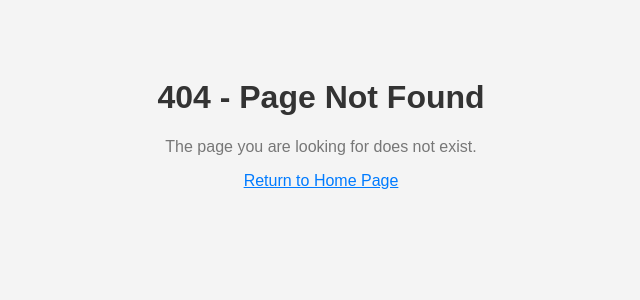
After one commit to Jamesnef/star-wars, a Flask app: template templates/404.html in a window 1280 px wide. The commit adds this page. Shown: the top 300 px of the page, without its empty margins (319-959 px from the left). Run offline with Flask 3, Linux system fonts and the light colour scheme; the template is opened without the code that fills it, so the values that code supplies are empty.

Commit message:
page 404 bug fix + starwardb contact name change

```diff
--- a/routes.py
+++ b/routes.py
@@ -17,50 +17,66 @@ def about():
 
 @app.route("/all_character")
 def all_character():
+    # Connect to the SQLite database.
     conn = sqlite3.connect("starwar.db")
     cur = conn.cursor()
+
+    # Execute an SQL query to retrieve all character data.
     cur.execute("SELECT * FROM Character")
     results = cur.fetchall()
+
     print(results)
     return render_template("all_character.html", results=results)
+
 
 @app.route("/Character/<int:id>")
 def Character(id):
     conn = sqlite3.connect("starwar.db")
     cur = conn.cursor()
-    cur.execute("SELECT * FROM Character WHERE id=?", (id,))  # Execute SQLite query to retrieve data from "Character" table in the database.
+
+    # Check if the character with the given ID exists
+    cur.execute("SELECT * FROM Character WHERE id=?", (id,))
     Character = cur.fetchone()
-    print(Character)
-    cur.execute("SELECT * FROM Abilities WHERE id=?", (id,))  # Execute SQLite query to retrieve data from "Abilities" table in the database.
+
+    if Character is None:
+        return render_template("404.html"), 404
+
+    # If the character exists, fetch other related data
+    cur.execute("SELECT * FROM Abilities WHERE id=?", (id,))
     Abilities = cur.fetchone()
     print(Abilities)
-    cur.execute("SELECT name FROM The_side WHERE id IN (SELECT aid FROM Character_abilities WHERE cid=?)", (id,))  # Retrieves the names of the sides (e.g., light side or dark side) associated with the character.
+    # Executing the query from SQLITE
+    cur.execute("SELECT name FROM The_side WHERE id IN (SELECT aid FROM Character_abilities WHERE cid=?)", (id,))
     The_side = cur.fetchall()
     print(The_side)
-    cur.execute("SELECT photo FROM Character WHERE id=?", (id,))  # Execute SQLite query to retrieve photo from "Character" table in the database.
+    # Executing the query from SQLITE
+    cur.execute("SELECT photo FROM Character WHERE id=?", (id,))
     photo = cur.fetchone()
     print(photo)
-    cur.execute("SELECT long_description FROM Character WHERE id=?", (id,))  # Execute SQLite query to retrieve photo from "Character" table in the database.
+    # Executing the query from SQLITE
+    cur.execute("SELECT long_description FROM Character WHERE id=?", (id,))
     long_description = cur.fetchone()
     print(long_description)
 
     return render_template("Character.html", Character=Character, Abilities=Abilities, The_side=The_side, photo=photo, long_description=long_description)
 
+
 @app.route('/contact', methods=['GET', 'POST'])
-def index():  # Function named index to handle the '/contact' route.
-    if request.method == 'POST':  # POST is used when submitting data from the server.
-        firstname = request.form.get('firstname')
-        lastname = request.form.get('lastname')
-        subject = request.form.get('subject')
-        # First/last/subject + name = id where user input data submitted from POST.
-        conn = sqlite3.connect('starwar.db')  # Route connects to SQLite (starwar.db).
+def index():
+    if request.method == 'POST':
+        name = request.form.get('firstname')  # Variable "name"
+        contact = request.form.get('lastname')  # Variable "contact"
+        subject = request.form.get('subject')  # Variable "subject"
+        # Connect to the SQLite database
+        conn = sqlite3.connect('starwar.db')
         cursor = conn.cursor()
-        cursor.execute("INSERT INTO entries (firstname, lastname, subject) VALUES (?, ?, ?)", (firstname, lastname, subject))
-        # Execute an SQLite query into the table firstname, lastname, and subject.
+        # Insert the user input into the database from the website
+        cursor.execute("INSERT INTO entries (name, contact, subject) VALUES (?, ?, ?)", (name, contact, subject))
+        # Commit the changes and close the database connection
         conn.commit()
         conn.close()
         return redirect('/')
     return render_template('contact.html')
 
-if   __name__ == "__main__":
+if __name__ == "__main__":
     app.run(debug=True)
--- /dev/null
+++ b/templates/404.html
@@ -0,0 +1,30 @@
+<!DOCTYPE html>
+<html lang="en">
+<head>
+    <meta charset="UTF-8">
+    <meta name="viewport" content="width=device-width, initial-scale=1.0">
+    <title>Page Not Found</title>
+    <style>
+        body {
+            font-family: Arial, sans-serif;
+            background-color: #f4f4f4;
+            text-align: center;
+            padding: 50px;
+        }
+        h1 {
+            color: #333;
+        }
+        p {
+            color: #777;
+        }
+        a {
+            color: #007bff;
+        }
+    </style>
+</head>
+<body>
+    <h1>404 - Page Not Found</h1>
+    <p>The page you are looking for does not exist.</p>
+    <p><a href="/">Return to Home Page</a></p>
+</body>
+</html>
--- a/templates/contact.html
+++ b/templates/contact.html
@@ -2,10 +2,10 @@
 {% block content %}
 <div class="container">
     <form action="/contact" method="POST">
-      <label for="fname">First Name</label>
+      <label for="fname">Name</label>
       <input type="text" id="fname" name="firstname" placeholder="Your name..">
 
-      <label for="lname">Last Name</label>
+      <label for="lname">Contact</label>
       <input type="text" id="lname" name="lastname" placeholder="Your last name..">
 
       <label for="subject">Subject</label>
```
Also changed, not shown: starwar.db.
